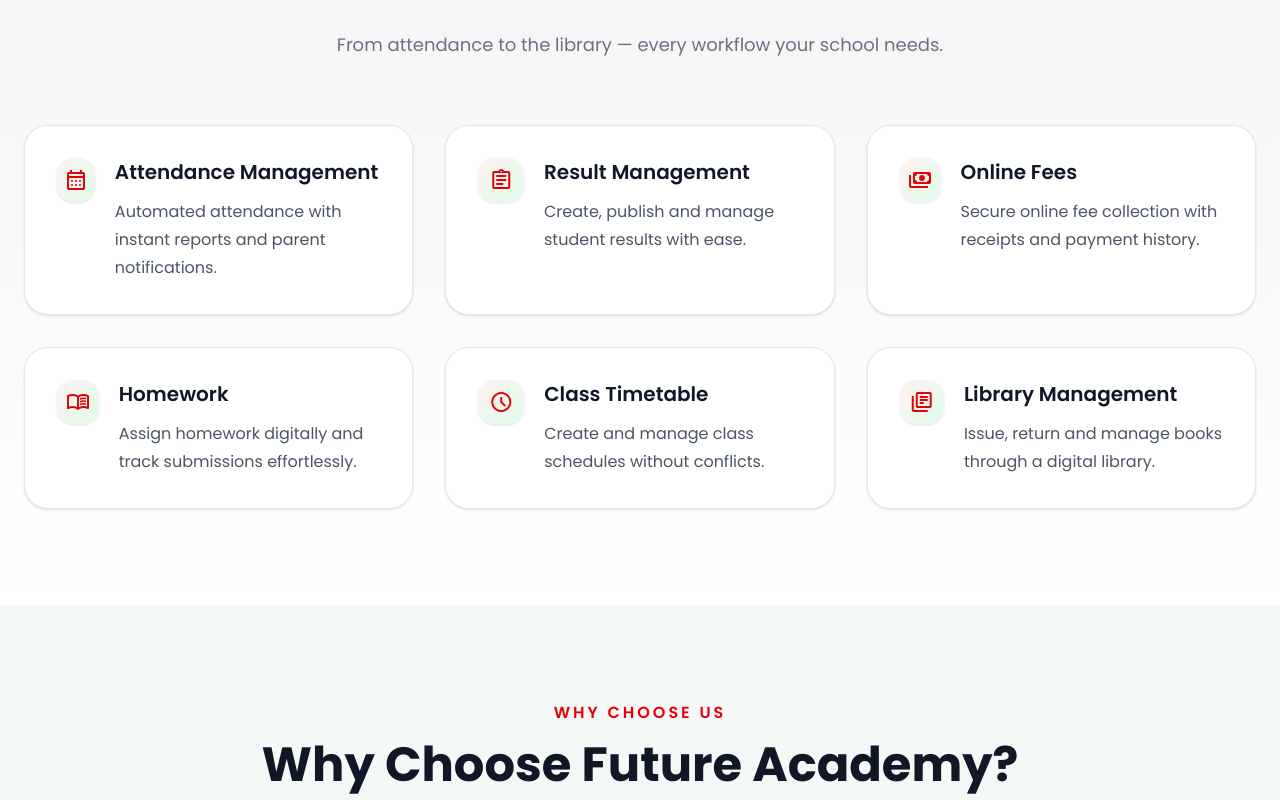
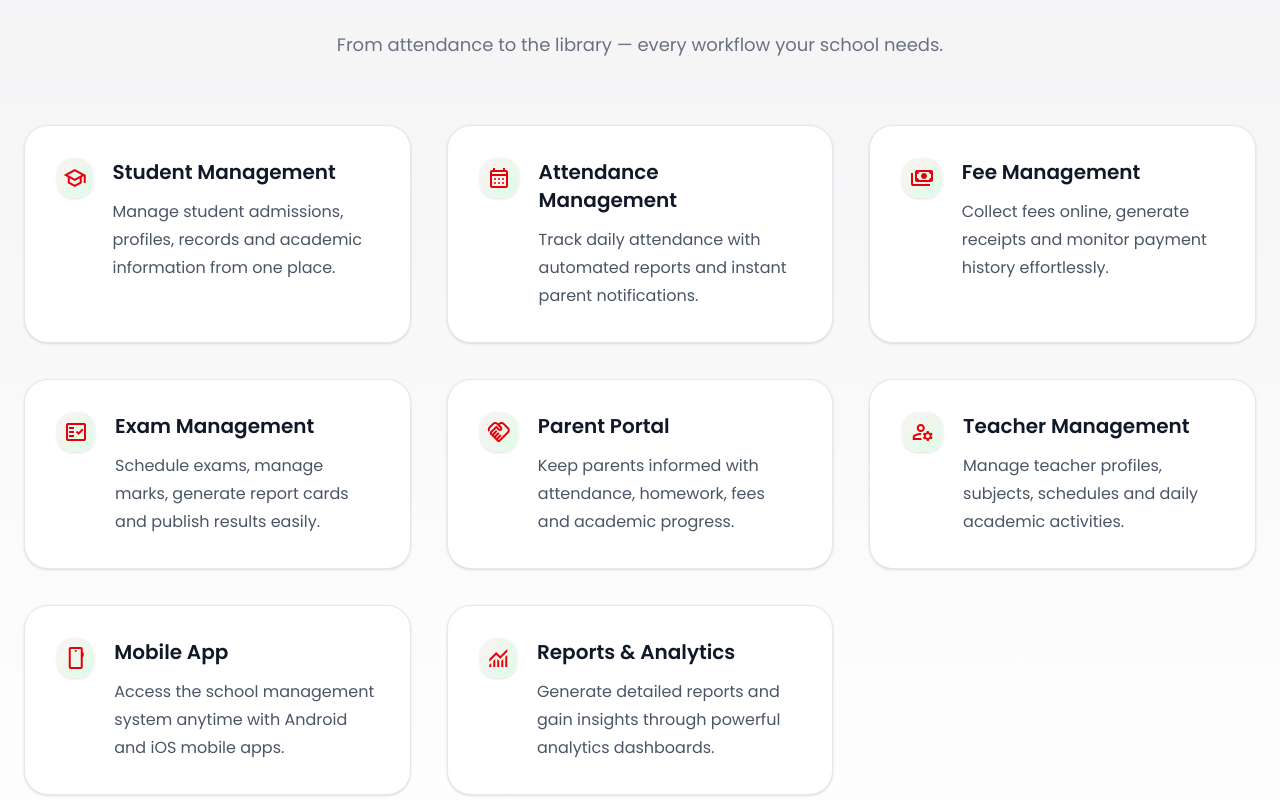
Before and after one commit to srishti09Ch2004/School_Management_, a React (Vite) app: page / in a window 1280 px wide. Shown: the part 1020-1820 px from the top of the page. Built offline with nearby package versions, Linux system fonts and the light colour scheme.

Commit message:
Update Features

```diff
--- a/src/components/Features.jsx
+++ b/src/components/Features.jsx
@@ -4,45 +4,57 @@
 
 const subtitle =
   "From attendance to the library — every workflow your school needs.";
-
 const features = [
+  {
+    icon: "school",
+    title: "Student Management",
+    description:
+      "Manage student admissions, profiles, records and academic information from one place.",
+  },
   {
     icon: "calendar_month",
     title: "Attendance Management",
     description:
-      "Automated attendance with instant reports and parent notifications.",
-  },
-  {
-    icon: "assignment",
-    title: "Result Management",
-    description:
-      "Create, publish and manage student results with ease.",
+      "Track daily attendance with automated reports and instant parent notifications.",
   },
   {
     icon: "payments",
-    title: "Online Fees",
+    title: "Fee Management",
     description:
-      "Secure online fee collection with receipts and payment history.",
+      "Collect fees online, generate receipts and monitor payment history effortlessly.",
   },
   {
-    icon: "menu_book",
-    title: "Homework",
+    icon: "fact_check",
+    title: "Exam Management",
     description:
-      "Assign homework digitally and track submissions effortlessly.",
+      "Schedule exams, manage marks, generate report cards and publish results easily.",
   },
   {
-    icon: "schedule",
-    title: "Class Timetable",
+    icon: "handshake",
+    title: "Parent Portal",
     description:
-      "Create and manage class schedules without conflicts.",
+      "Keep parents informed with attendance, homework, fees and academic progress.",
   },
   {
-    icon: "library_books",
-    title: "Library Management",
+    icon: "manage_accounts",
+    title: "Teacher Management",
     description:
-      "Issue, return and manage books through a digital library.",
+      "Manage teacher profiles, subjects, schedules and daily academic activities.",
+  },
+  {
+    icon: "smartphone",
+    title: "Mobile App",
+    description:
+      "Access the school management system anytime with Android and iOS mobile apps.",
+  },
+  {
+    icon: "monitoring",
+    title: "Reports & Analytics",
+    description:
+      "Generate detailed reports and gain insights through powerful analytics dashboards.",
   },
 ];
+
 
 function Features() {
   return (
@@ -66,15 +78,16 @@
         </div>
 
         {/* Cards */}
-        <div className="grid grid-cols-1 gap-8 mt-16 md:grid-cols-2 lg:grid-cols-3">
+
+        <div className="grid grid-cols-1 gap-9 mt-16 md:grid-cols-2 lg:grid-cols-3">
           {features.map((feature, index) => (
             <div
               key={index}
-              className="group bg-white border border-gray-200 rounded-3xl p-8 shadow-sm hover:shadow-2xl hover:-translate-y-2 hover:border-green-500 transition-all duration-300"
+              className="group bg-white border border-gray-200 rounded-3xl p-8 shadow-sm hover:shadow-2xl hover:-translate-y-2 hover:border-green-400 transition-all duration-300"
             >
               <div className="flex items-start gap-5">
 
-                <div className="flex items-center justify-center w-19 h-11 rounded-2xl bg-gradient-to-br from-red-50 to-green-100 border border-gray-100 shadow-sm group-hover:from-green-500 group-hover:to-green-600 transition-all duration-300">
+                <div className="flex items-center justify-center w-23 h-10 rounded-2xl bg-gradient-to-br from-red-50 to-green-100 border border-gray-100 shadow-sm group-hover:from-green-500 group-hover:to-green-600 transition-all duration-300">
 
                   <span className="material-symbols-outlined text-3xl text-red-600 group-hover:text-white transition-all duration-300">
                     {feature.icon}
```
